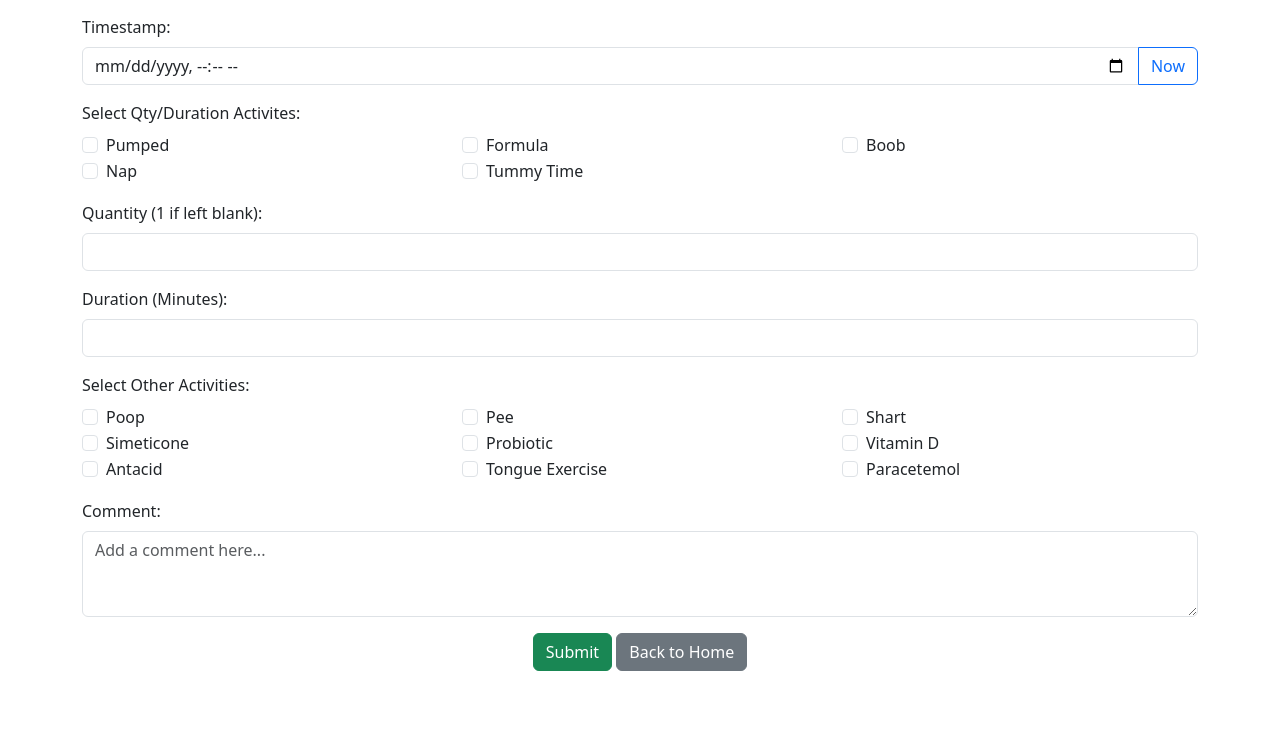
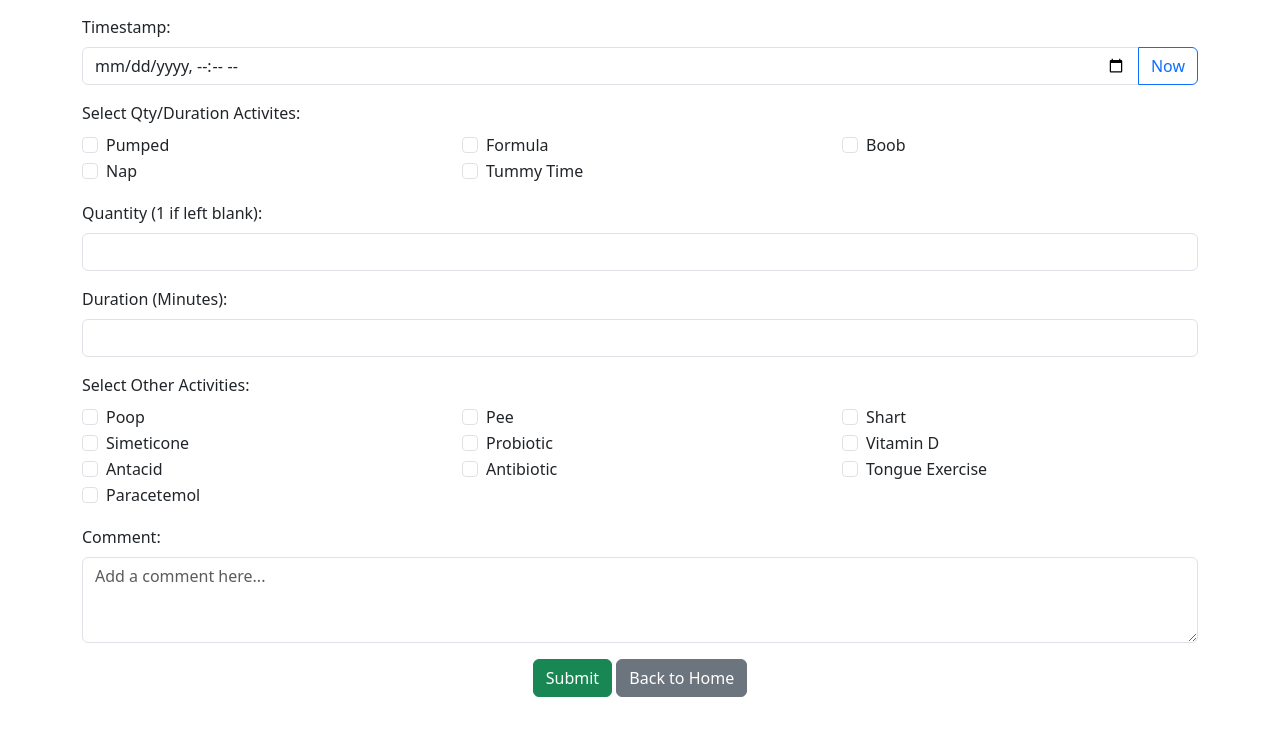
Before and after one commit to bobwoodcock/nurture-iq, a Flask app: page /add in a window 1280 px wide. Shown: the part 105-850 px from the top of the page. Before the commit the page ends 776 px from the top, so only its background shows below. Run offline with Flask 3, Linux system fonts and the light colour scheme.

Commit message:
Added antibiotics to entries.

```diff
--- a/templates/add_entry.html
+++ b/templates/add_entry.html
@@ -127,6 +127,12 @@
                 </div>
                 <div class="col-6 col-md-4">
                     <div class="form-check">
+                        <input type="checkbox" id="antibiotic" name="activities" value="Antibiotic" class="form-check-input">
+                        <label for="antibiotic" class="form-check-label">Antibiotic</label>
+                    </div>
+                </div>
+                <div class="col-6 col-md-4">
+                    <div class="form-check">
                         <input type="checkbox" id="tongue_exercise" name="activities" value="Tongue Exercise" class="form-check-input">
                         <label for="tongue_exercise" class="form-check-label">Tongue Exercise</label>
                     </div>
```
